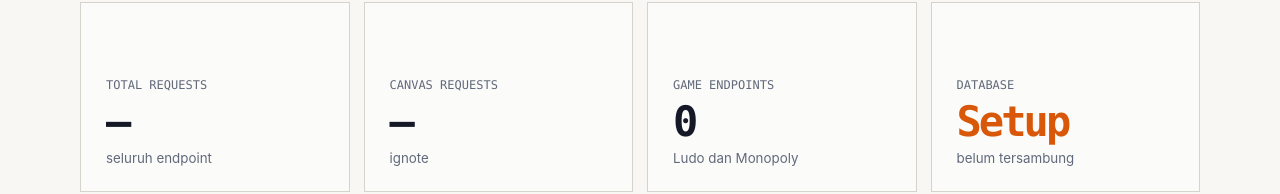
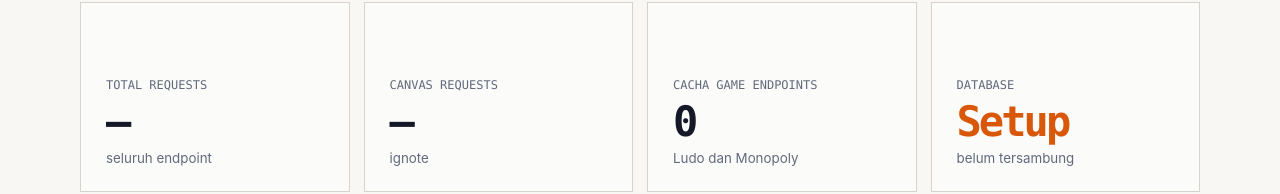
Before and after one commit to x-znn/arunika-api, a Next.js app: page /dashboard in a window 1280 px wide. Shown: the part 360-554 px from the top of the page. Built offline with nearby package versions, Linux system fonts and the light colour scheme.

Commit message:
Update page.jsx

```diff
--- a/app/dashboard/page.jsx
+++ b/app/dashboard/page.jsx
@@ -94,7 +94,7 @@ export default async function DashboardPage() {
         </article>
 
         <article>
-          <span>Game endpoints</span>
+          <span>Cacha game endpoints</span>
           <strong>{gameEndpoints}</strong>
           <small>Ludo dan Monopoly</small>
         </article>
```
